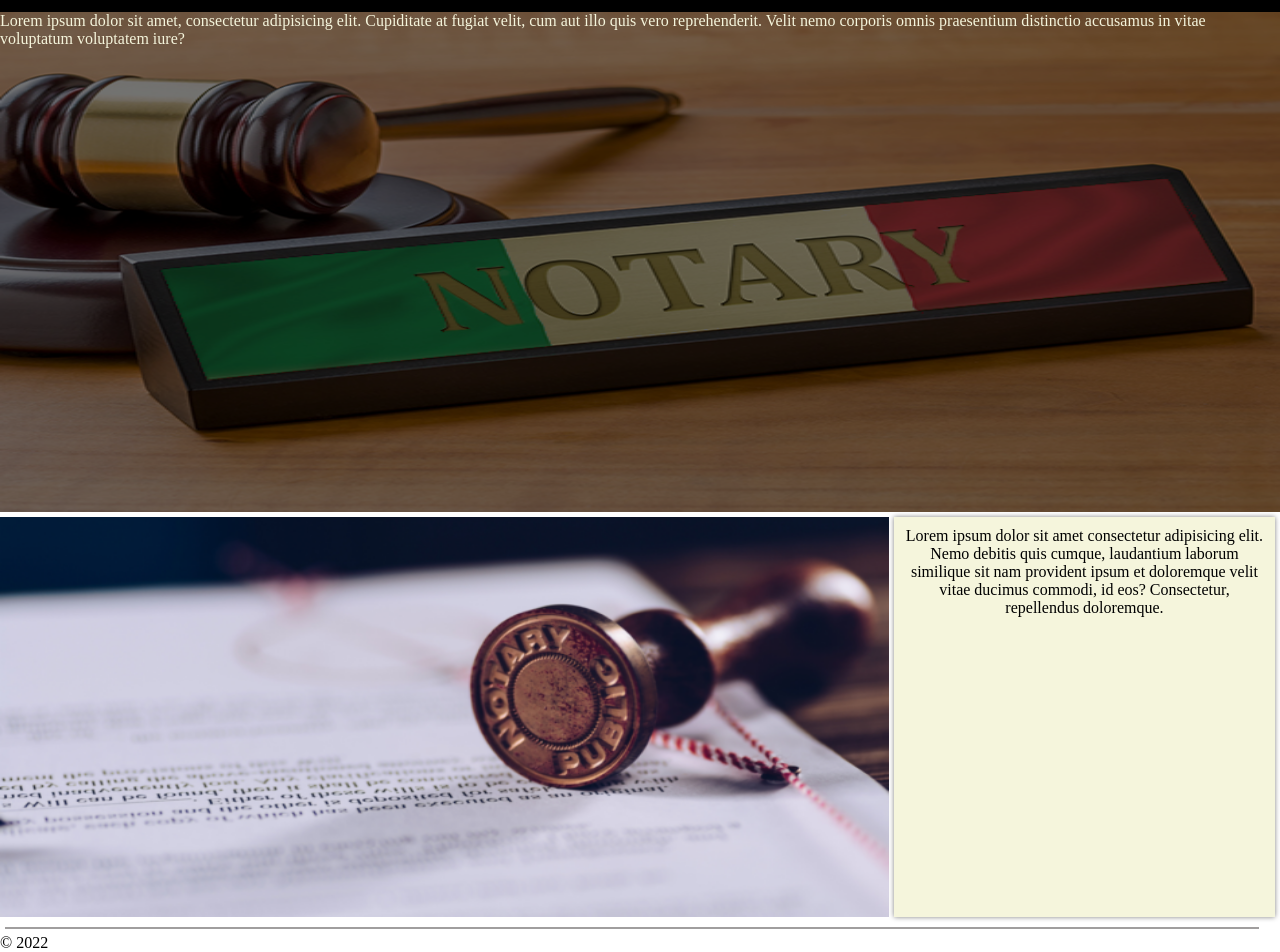
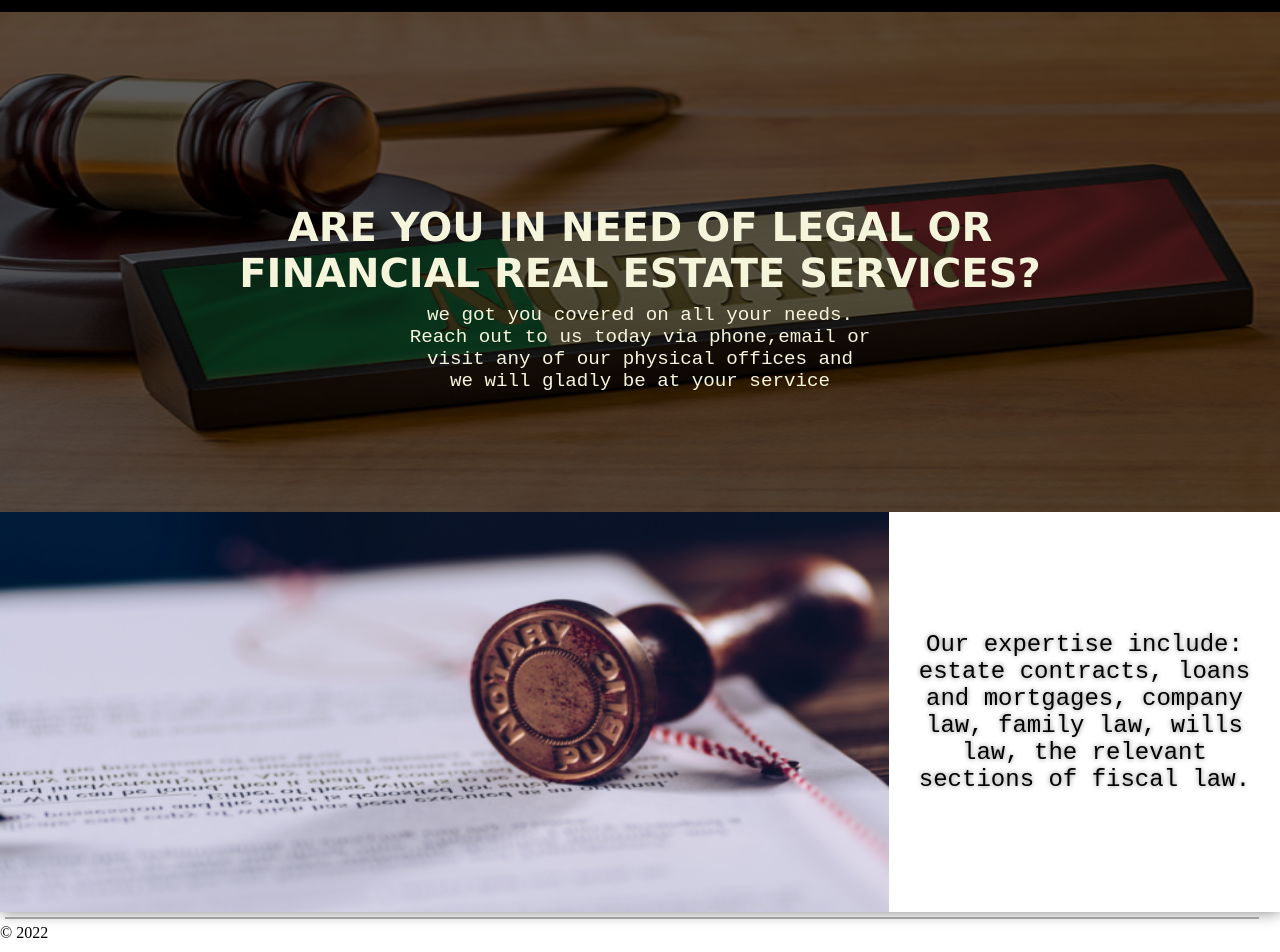
Before and after one commit to deegeeartz/html, a plain HTML site: page notary/index.html in a window 1280 px wide. Shown: the part 76-1028 px from the top of the page. Drawn offline with Linux system fonts and the light colour scheme.

Commit message:
ok
damn!  do this shit!

```diff
--- a/notary/index.css
+++ b/notary/index.css
@@ -71,7 +71,7 @@ header img {
 }
 
 #overlap {
-    background-color: rgba(0, 0, 0, 0.549);
+    background-color: rgba(0, 0, 0, 0.648);
     position: absolute;
     z-index: 2;
     background-size: cover;
@@ -86,17 +86,45 @@ header img {
     width: 100%;
     align-items: center;
     justify-content: center;
+    box-shadow: 0px 0px 15px grey;
 }
 
 .row2 p {
-    background-color: beige;
+    /* background-color: beige; */
+    padding-top: 15%;
     padding: 10px;
     text-align: center;
     align-self: center;
-    height: 400px;
+    /* height: 400px; */
     margin: 5px;
     width: 30%;
-    box-shadow: 0px 0px 5px grey;
+    font-size: x-large;
+    font-family: 'Courier New', Courier, monospace;
+    text-shadow: 0px 0px 5px grey;
+}
+
+#txtrow1 {
+    display: flex;
+    flex-direction: column;
+    justify-content: center;
+    align-items: center;
+    text-align: center;
+    padding: 40px;
+    padding-top: 15%;
+    width: 100%;
+}
+
+#txtrow1 h2 {
+    font-family: 'Lucida Sans', 'Lucida Sans Regular', 'Lucida Grande', 'Lucida Sans Unicode', Geneva, Verdana, sans-serif;
+    font-size: 40px;
+    font-weight: bolder;
+    width: 75%;
+}
+
+#txtrow1 p {
+    font-family: 'Courier New', Courier, monospace;
+    font-size: larger;
+    padding-top: 8px;
 }
 
 .row2 img {
@@ -111,7 +139,7 @@ header img {
 }
 
 .contact1 {
-    background: url(/images/notary-public2.png);
+    background: url(/notary/images/notary-public2.png);
     background-position: center;
     background-size: cover;
     background-repeat: no-repeat;
@@ -130,6 +158,22 @@ header img {
     border-radius: 40px;
     padding: 20px;
     color: antiquewhite;
+}
+
+.quest {
+    margin-left: 10px;
+    display: flex;
+    flex-direction: columng;
+}
+
+.quest #p1 {
+    font-family: Cambria, Cochin, Georgia, Times, 'Times New Roman', serif;
+    font-size: larger;
+    width: 40%;
+}
+
+.quest #b2 {
+    width: 50%;
 }
 
 footer {
--- a/notary/index.html
+++ b/notary/index.html
@@ -13,7 +13,7 @@
 <body>
     <header>
         <div class="head">
-            <img src="/images/logo.png" alt="">
+            <img src="/notary/images/logo.png" alt="">
             <h1> GAFOL</h1>
         </div>
 
@@ -29,20 +29,21 @@
 
     <main>
         <section class="row1">
-            <img src="/images/italian-notary.jpg" alt="">
+            <img src="/notary/images/italian-notary.jpg" alt="">
             <div id="overlap">
 
             </div>
-            <div>
-                <p>Lorem ipsum dolor sit amet, consectetur adipisicing elit. Cupiditate at fugiat velit, cum aut illo quis vero reprehenderit. Velit nemo corporis omnis praesentium distinctio accusamus in vitae voluptatum voluptatem iure?</p>
+            <div id="txtrow1">
+                <h2>ARE YOU IN NEED OF LEGAL OR FINANCIAL REAL ESTATE SERVICES?</h2>
+                <p>we got you covered on all your needs. <br> Reach out to us today via phone,email or <br> visit any of our physical offices and <br> we will gladly be at your service </p>
 
             </div>
 
         </section>
         <section class="row2">
-            <img src="/images/notary-public2.png" alt="">
+            <img src="/notary/images/notary-public2.png" alt="">
             <p>
-                Lorem ipsum dolor sit amet consectetur adipisicing elit. Nemo debitis quis cumque, laudantium laborum similique sit nam provident ipsum et doloremque velit vitae ducimus commodi, id eos? Consectetur, repellendus doloremque.
+                Our expertise include: estate contracts, loans and mortgages, company law, family law, wills law, the relevant sections of fiscal law.
             </p>
 
         </section>
```
Also changed, not shown: notary/about.html (+21 -1 lines), notary/contact.html (+1 -1 lines).
